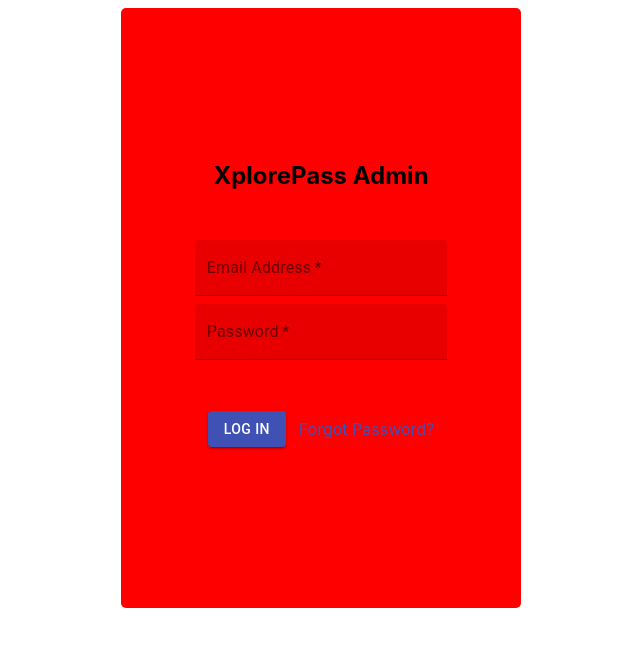
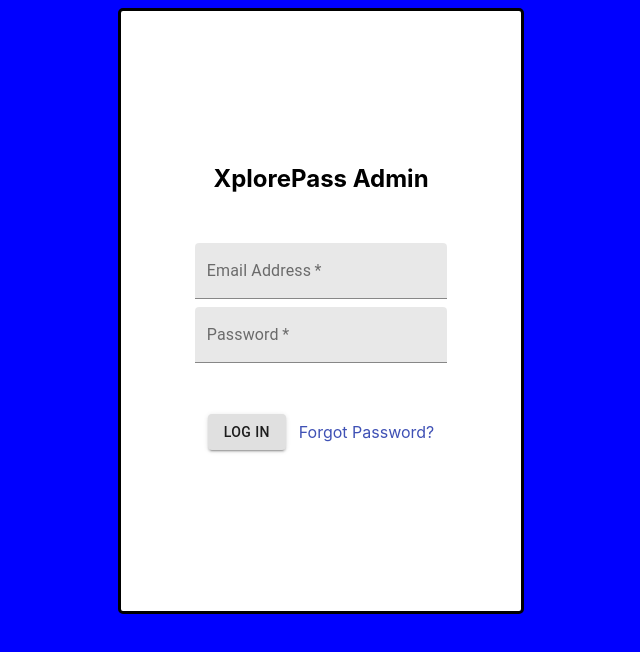
Before and after one commit to singhjason96/XplorePassAdmin, a React (Create React App) app: page / in a window 1280 px wide. Shown: the top 652 px of the page, without its empty margins (319-959 px from the left). Built offline with nearby package versions, Linux system fonts and the light colour scheme; no server answers.

Commit message:
initial changes

```diff
--- a/src/Components/Login.js
+++ b/src/Components/Login.js
@@ -29,9 +29,11 @@
     margin: theme.spacing(1),
     width: "25rem",
     height: "75vh",
-    backgroundColor: "red",
+    backgroundColor: "white",
     alignItems: "center",
     borderRadius: "5px",
+    borderColor: "black",
+    borderStyle: "solid",
     display: "flex",
     justifyContent: "center",
   },
@@ -85,7 +87,7 @@
           onChange={(e) => setPassword(e.target.value)}
         />
         <div className={classes.buttonStyle}>
-          <Button variant="contained" color="primary" onClick={login}>
+          <Button variant="contained" color="white" onClick={login}>
             Log In
           </Button>
           <Link>Forgot Password?</Link>
--- a/src/index.css
+++ b/src/index.css
@@ -5,6 +5,7 @@
     sans-serif;
   -webkit-font-smoothing: antialiased;
   -moz-osx-font-smoothing: grayscale;
+  background-color: blue;
 }
 
 code {
```
Also changed, not shown: 1 other file (tests, documents, lock files or other folders).
